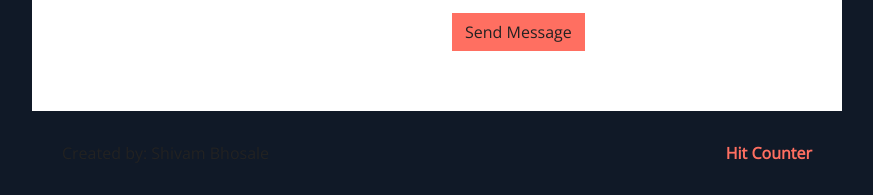
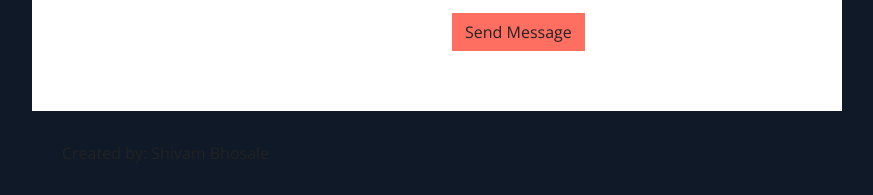
Before and after one commit to ShivamBhosale/myPortfolio, a plain HTML site: page myPortfolio/index.html in a window 1280 px wide. Shown: the part 6060-6255 px from the top of the page, without its empty margins (368-1241 px from the left). Drawn offline with nearby package versions, Linux system fonts and the light colour scheme.

Commit message:
hit counter removed

```diff
--- a/myPortfolio/index.html
+++ b/myPortfolio/index.html
@@ -601,7 +601,7 @@
                                 <p>
 
 <!-- Badge Code - Do Not Change The Code -->
-<a class="hitCounter" href="https://visitorshitcounter.com/" target="_blank" title="Hit counter" data-name="82463d4369849ca8c1b0b7937b5f4155|5|page|1|#ea5050|#ffffff|small|s-hit">Hit Counter</a><script>document.write("<script type='text/javascript' src='https://visitorshitcounter.com/js/hitCounter.js?v="+Date.now()+"'><\/script>");</script>
+
 <!-- Badge Code End Here -->
 
                                 </p>
```
